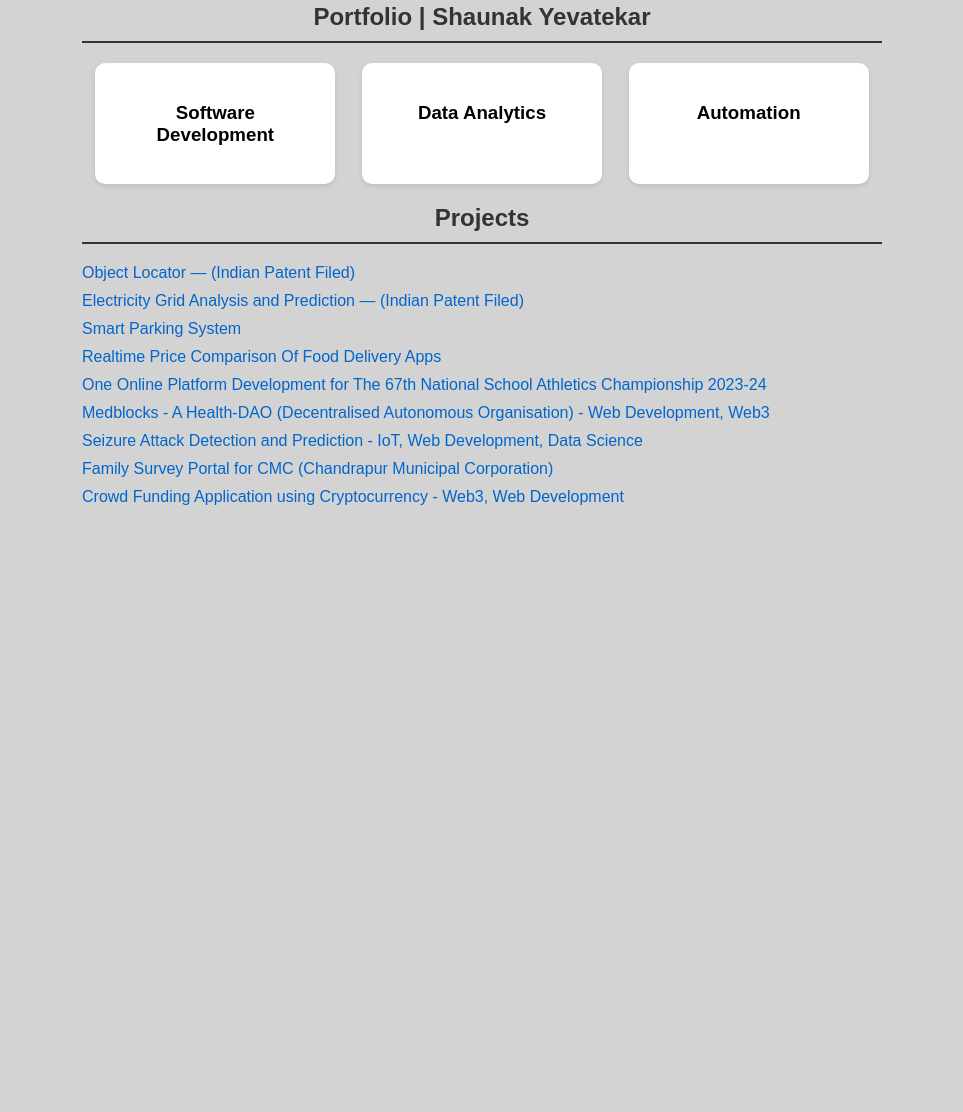
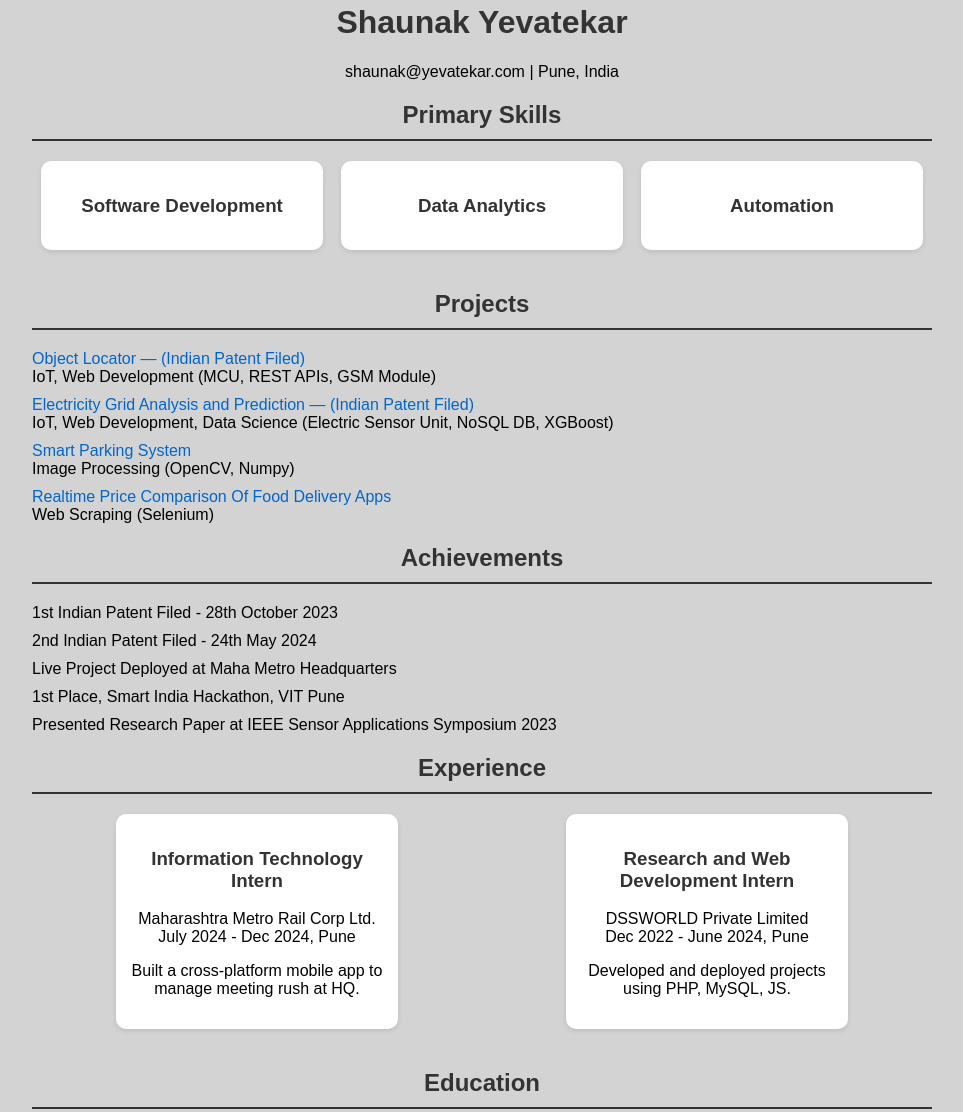
Before and after one commit to IamShaunak/IamShaunak.github.io, a plain HTML site: page index.html in a window 1280 px wide. Shown: the part 211-1323 px from the top of the page, without its empty margins (158-1121 px from the left). Before the commit the page ends 800 px from the top, so only its background shows below. Drawn offline with Linux system fonts and the light colour scheme.

Commit message:
Update index.html

```diff
--- a/index.html
+++ b/index.html
@@ -11,7 +11,7 @@
             padding: 20px;
         }
         .container {
-            max-width: 800px;
+            max-width: 900px;
             margin: 0 auto;
             text-align: center;
         }
@@ -22,22 +22,26 @@
             object-fit: cover;
             margin-bottom: 20px;
         }
+        h1, h2, h3 {
+            color: #333;
+        }
         h2 {
-            color: #333;
             border-bottom: 2px solid #333;
             padding-bottom: 10px;
         }
-        .skills-container {
+        .skills-container, .section {
             display: flex;
             justify-content: space-around;
             margin: 20px 0;
+            flex-wrap: wrap;
         }
-        .skill-box {
+        .skill-box, .info-box {
             background-color: #fff;
-            padding: 20px;
+            padding: 15px;
             border-radius: 10px;
-            width: 25%;
+            width: 28%;
             box-shadow: 0 2px 5px rgba(0,0,0,0.1);
+            margin-bottom: 20px;
         }
         ul {
             list-style-type: none;
@@ -58,76 +62,80 @@
 </head>
 <body>
     <div class="container">
+        <!-- Header -->
         <div>
             <img src="assets/image.jpeg" alt="Shaunak Yevatekar" class="profile">
+            <h1>Shaunak Yevatekar</h1>
+            <p>shaunak@yevatekar.com | Pune, India</p>
         </div>
 
-        <h2>Portfolio | Shaunak Yevatekar</h2>
+        <!-- Skills -->
+        <h2>Primary Skills</h2>
+        <div class="skills-container">
+            <div class="skill-box"><h3>Software Development</h3></div>
+            <div class="skill-box"><h3>Data Analytics</h3></div>
+            <div class="skill-box"><h3>Automation</h3></div>
+        </div>
 
-        <!-- Skills Section -->
-        <div class="skills-container">
-            <div class="skill-box">
-                <h3>Software Development</h3>
+        <!-- Projects -->
+        <h2>Projects</h2>
+        <ul>
+            <li><a href="https://github.com/IamShaunak/Object-Locator">Object Locator — (Indian Patent Filed)</a><br>IoT, Web Development (MCU, REST APIs, GSM Module)</li>
+            <li><a href="">Electricity Grid Analysis and Prediction — (Indian Patent Filed)</a><br>IoT, Web Development, Data Science (Electric Sensor Unit, NoSQL DB, XGBoost)</li>
+            <li><a href="">Smart Parking System</a><br>Image Processing (OpenCV, Numpy)</li>
+            <li><a href="">Realtime Price Comparison Of Food Delivery Apps</a><br>Web Scraping (Selenium)</li>
+        </ul>
+
+        <!-- Achievements -->
+        <h2>Achievements</h2>
+        <ul>
+            <li>1st Indian Patent Filed - 28th October 2023</li>
+            <li>2nd Indian Patent Filed - 24th May 2024</li>
+            <li>Live Project Deployed at Maha Metro Headquarters</li>
+            <li>1st Place, Smart India Hackathon, VIT Pune</li>
+            <li>Presented Research Paper at IEEE Sensor Applications Symposium 2023</li>
+        </ul>
+
+        <!-- Experience -->
+        <h2>Experience</h2>
+        <div class="section">
+            <div class="info-box">
+                <h3>Information Technology Intern</h3>
+                <p>Maharashtra Metro Rail Corp Ltd.<br>July 2024 - Dec 2024, Pune</p>
+                <p>Built a cross-platform mobile app to manage meeting rush at HQ.</p>
             </div>
-            <div class="skill-box">
-                <h3>Data Analytics</h3>
-            </div>
-            <div class="skill-box">
-                <h3>Automation</h3>
+            <div class="info-box">
+                <h3>Research and Web Development Intern</h3>
+                <p>DSSWORLD Private Limited<br>Dec 2022 - June 2024, Pune</p>
+                <p>Developed and deployed projects using PHP, MySQL, JS.</p>
             </div>
         </div>
 
-        <!-- Projects Section -->
-        <div>
-            <h2>Projects</h2>
-            <ul>
-                <li>
-                    <a href="https://github.com/IamShaunak/Object-Locator">
-                        Object Locator — (Indian Patent Filed)
-                    </a>
-                </li>
-                <li>
-                    <a href="">
-                        Electricity Grid Analysis and Prediction — (Indian Patent Filed)
-                    </a>
-                </li>
-                <li>
-                    <a href="">
-                        Smart Parking System
-                    </a>
-                </li>
-                <li>
-                    <a href="">
-                        Realtime Price Comparison Of Food Delivery Apps
-                    </a>
-                </li>
-                <li>
-                    <a href="">
-                        One Online Platform Development for The 67th National School Athletics Championship 2023-24
-                    </a>
-                </li>
-                <li>
-                    <a href="">
-                        Medblocks - A Health-DAO (Decentralised Autonomous Organisation) - Web Development, Web3
-                    </a>
-                </li>
-                <li>
-                    <a href="">
-                        Seizure Attack Detection and Prediction - IoT, Web Development, Data Science
-                    </a>
-                </li>
-                <li>
-                    <a href="">
-                        Family Survey Portal for CMC (Chandrapur Municipal Corporation)
-                    </a>
-                </li>
-                <li>
-                    <a href="">
-                        Crowd Funding Application using Cryptocurrency - Web3, Web Development
-                    </a>
-                </li>
-            </ul>
+        <!-- Education -->
+        <h2>Education</h2>
+        <div class="section">
+            <div class="info-box">
+                <h3>B.Tech Instrumentation and Control</h3>
+                <p>Vishwakarma Institute of Technology, Pune<br>2021 - 2025<br>CGPA: 8.37</p>
+            </div>
+            <div class="info-box">
+                <h3>HSC - 91.6%</h3>
+                <p>Rao Junior College of Science, Pune<br>2019 - 2021</p>
+            </div>
+            <div class="info-box">
+                <h3>SSC - 89%</h3>
+                <p>New India School Kothrud, Pune<br>2008 - 2019</p>
+            </div>
         </div>
+
+        <!-- Roles & Responsibilities -->
+        <h2>Roles & Responsibilities</h2>
+        <ul>
+            <li>Assistant Cultural Secretary - Viculp, VIT Pune</li>
+            <li>Public Relations Head - IEEE Instrumentation and Measurement Society, VIT Pune</li>
+            <li>Project Lead - International Society of Automation (ISA), VIT Pune</li>
+            <li>Club Head - Viculp, VIT Pune</li>
+        </ul>
     </div>
 </body>
 </html>
```
